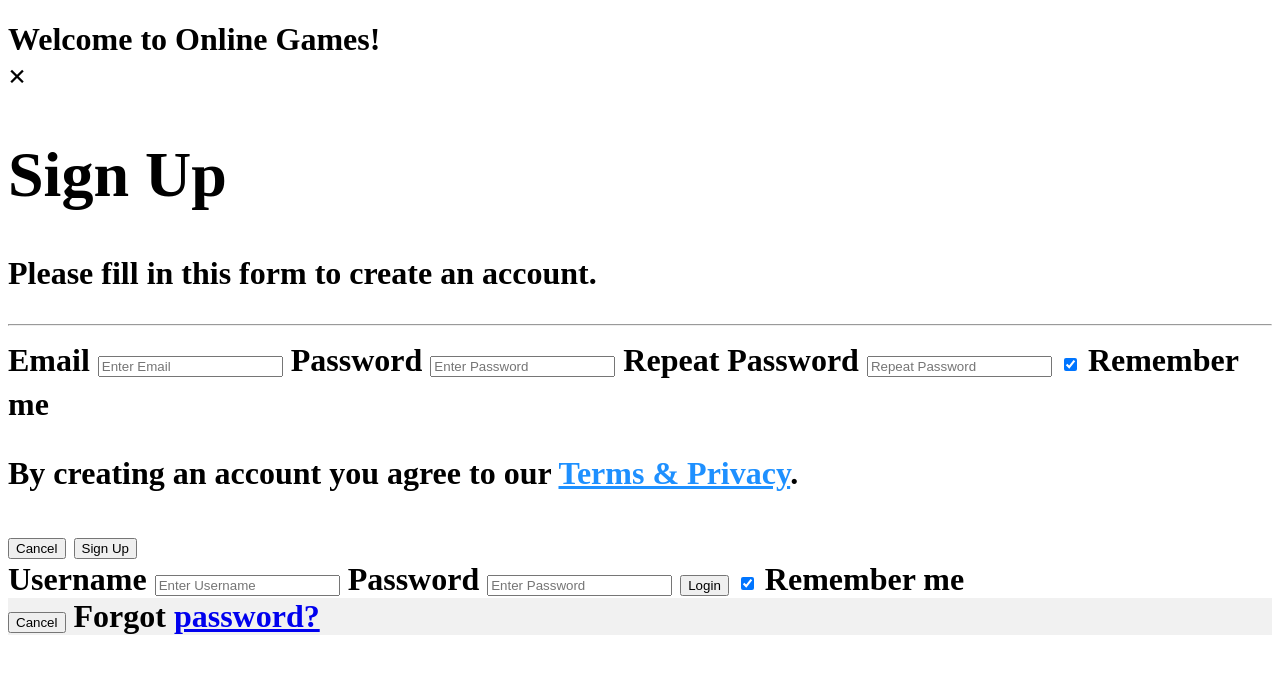
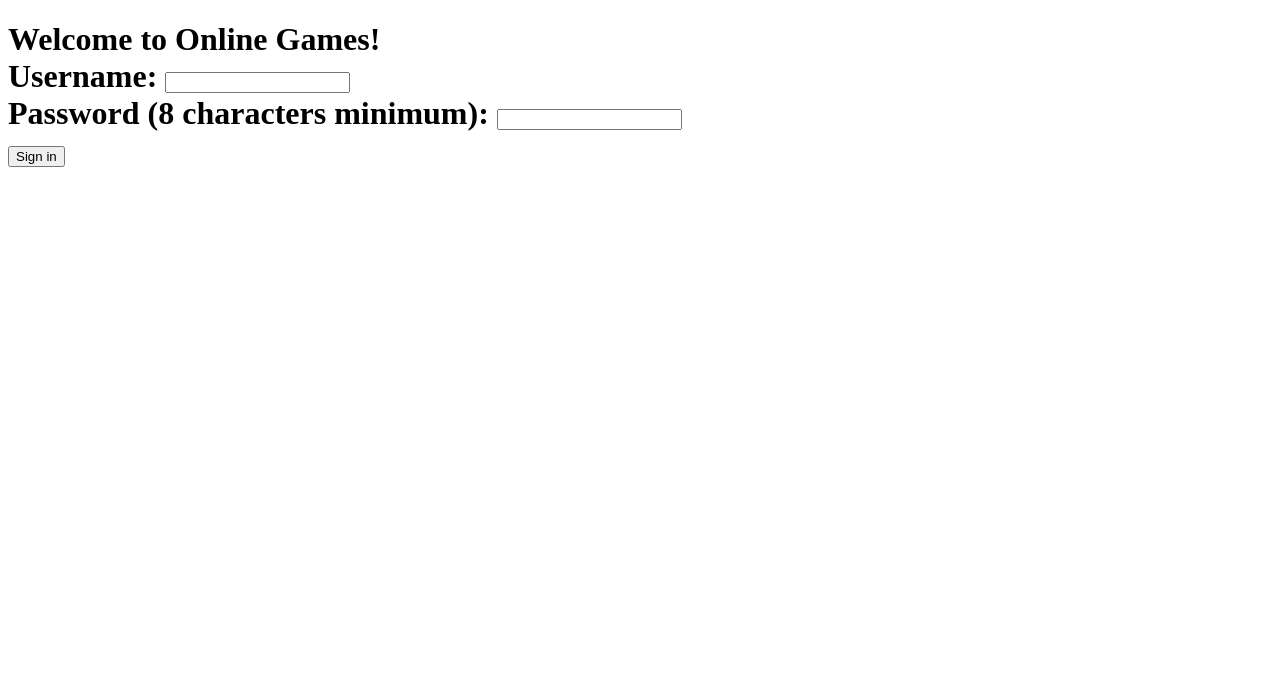
Before and after one commit to real-nickel/Gamingsite, a plain HTML site: page index.html in a window 1280 px wide. Drawn offline with Linux system fonts and the light colour scheme.

Commit message:
Update index.html

```diff
--- a/index.html
+++ b/index.html
@@ -2,67 +2,15 @@
 <link rel="icon" href="favicon.ico" type="image/x-icon"/ >
 <title>Online Games</title>
 <h1>Welcome to Online Games!</>
-<div id="id01" class="modal">
-  <span onclick="document.getElementById('id01').style.display='none'" class="close" title="Close Modal">&times;</span>
-  <form class="modal-content" action="/action_page.php">
-    <div class="container">
-      <h1>Sign Up</h1>
-      <p>Please fill in this form to create an account.</p>
-      <hr>
-      <label for="email"><b>Email</b></label>
-      <input type="text" placeholder="Enter Email" name="email" required>
-
-      <label for="psw"><b>Password</b></label>
-      <input type="password" placeholder="Enter Password" name="psw" required>
-
-      <label for="psw-repeat"><b>Repeat Password</b></label>
-      <input type="password" placeholder="Repeat Password" name="psw-repeat" required>
-
-      <label>
-        <input type="checkbox" checked="checked" name="remember" style="margin-bottom:15px"> Remember me
-      </label>
-
-      <p>By creating an account you agree to our <a href="#" style="color:dodgerblue">Terms & Privacy</a>.</p>
-
-      <div class="clearfix">
-        <button type="button" onclick="document.getElementById('id01').style.display='none'" class="cancelbtn">Cancel</button>
-        <button type="submit" class="signupbtn">Sign Up</button>
-      </div>
-    </div>
-  </form>
+<div>
+    <label for="username">Username:</label>
+    <input type="text" id="username" name="username">
 </div>
 
-<script>
-// Get the modal
-var modal = document.getElementById('id01');
+<div>
+    <label for="pass">Password (8 characters minimum):</label>
+    <input type="password" id="pass" name="password"
+           minlength="8" required>
+</div>
 
-// When the user clicks anywhere outside of the modal, close it
-window.onclick = function(event) {
-  if (event.target == modal) {
-    modal.style.display = "none";
-  }
-}
-</script>
-
-</body>
-</html>
-
-    <div class="container">
-      <label for="uname"><b>Username</b></label>
-      <input type="text" placeholder="Enter Username" name="uname" required>
-
-      <label for="psw"><b>Password</b></label>
-      <input type="password" placeholder="Enter Password" name="psw" required>
-
-      <button type="submit">Login</button>
-      <label>
-        <input type="checkbox" checked="checked" name="remember"> Remember me
-      </label>
-    </div>
-
-    <div class="container" style="background-color:#f1f1f1">
-      <button type="button" onclick="document.getElementById('id01').style.display='none'" class="cancelbtn">Cancel</button>
-      <span class="psw">Forgot <a href="#">password?</a></span>
-    </div>
-  </form>
-</div>
+<input type="submit" value="Sign in">
```
